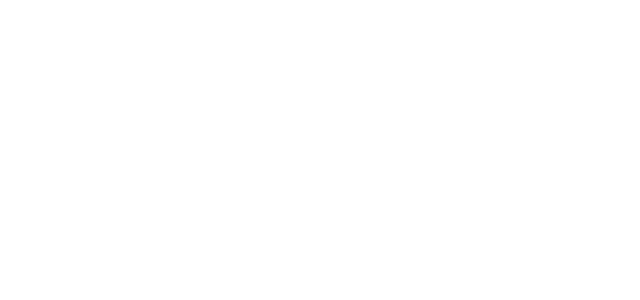
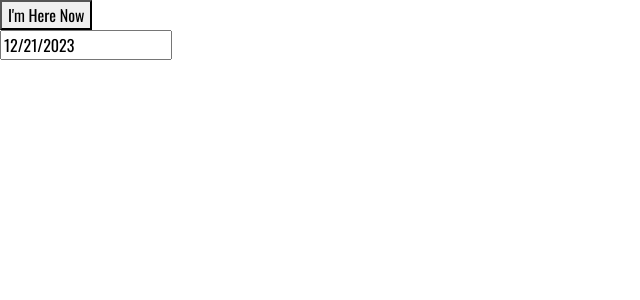
Before and after one commit to nvirkcom/ip-team-7, a React (Vite) app in the folder client/: page /info in a window 1280 px wide. Before the commit this address had no page. Shown: the top 300 px of the page, without its empty margins (0-640 px from the left). Built offline with nearby package versions, Linux system fonts and the light colour scheme.

Commit message:
fix: fix router issue

```diff
--- a/client/package.json
+++ b/client/package.json
@@ -14,7 +14,7 @@
     "react": "^18.2.0",
     "react-datepicker": "^4.25.0",
     "react-dom": "^18.2.0",
-    "react-router-dom": "^6.21.0",
+    "react-router-dom": "^6.21.1",
     "sass": "^1.69.5"
   },
   "devDependencies": {
--- a/client/src/App.jsx
+++ b/client/src/App.jsx
@@ -3,7 +3,7 @@
 import * as bootstrap from "bootstrap";
 import CallToAction from "./pages/CallToAction/CallToAction";
 import Data from "./pages/Data/Data";
-import DatePage from "./pages/Date/Date";
+import Info from "./pages/Info/Info";
 import Home from "./pages/Home/Home";
 import Location from "./pages/Location/Location";
 
@@ -15,7 +15,7 @@
 
         <Route element={<CallToAction />} path="/calltoaction" />
         <Route element={<Data />} path="/data" />
-        <Route element={<DatePage />} path="/date" />
+        <Route element={<Info />} path="/info" />
         <Route element={<Home />} path="/home" />
         <Route element={<Location />} path="/location" />
       </Routes>
--- a/client/src/pages/Home/Home.jsx
+++ b/client/src/pages/Home/Home.jsx
@@ -1,6 +1,6 @@
 import "./Home.scss";
 import logo from "../../assets/logo.svg";
-import Link from "react-router-dom";
+import { Link } from "react-router-dom";
 
 function Home() {
   return (
```
Also changed, not shown: client/src/pages/Info/Info.jsx (renamed from client/src/pages/Date/Date.jsx, +5 -5 lines), client/src/pages/Info/Info.scss (added), 1 other file (tests, documents, lock files or other folders).
